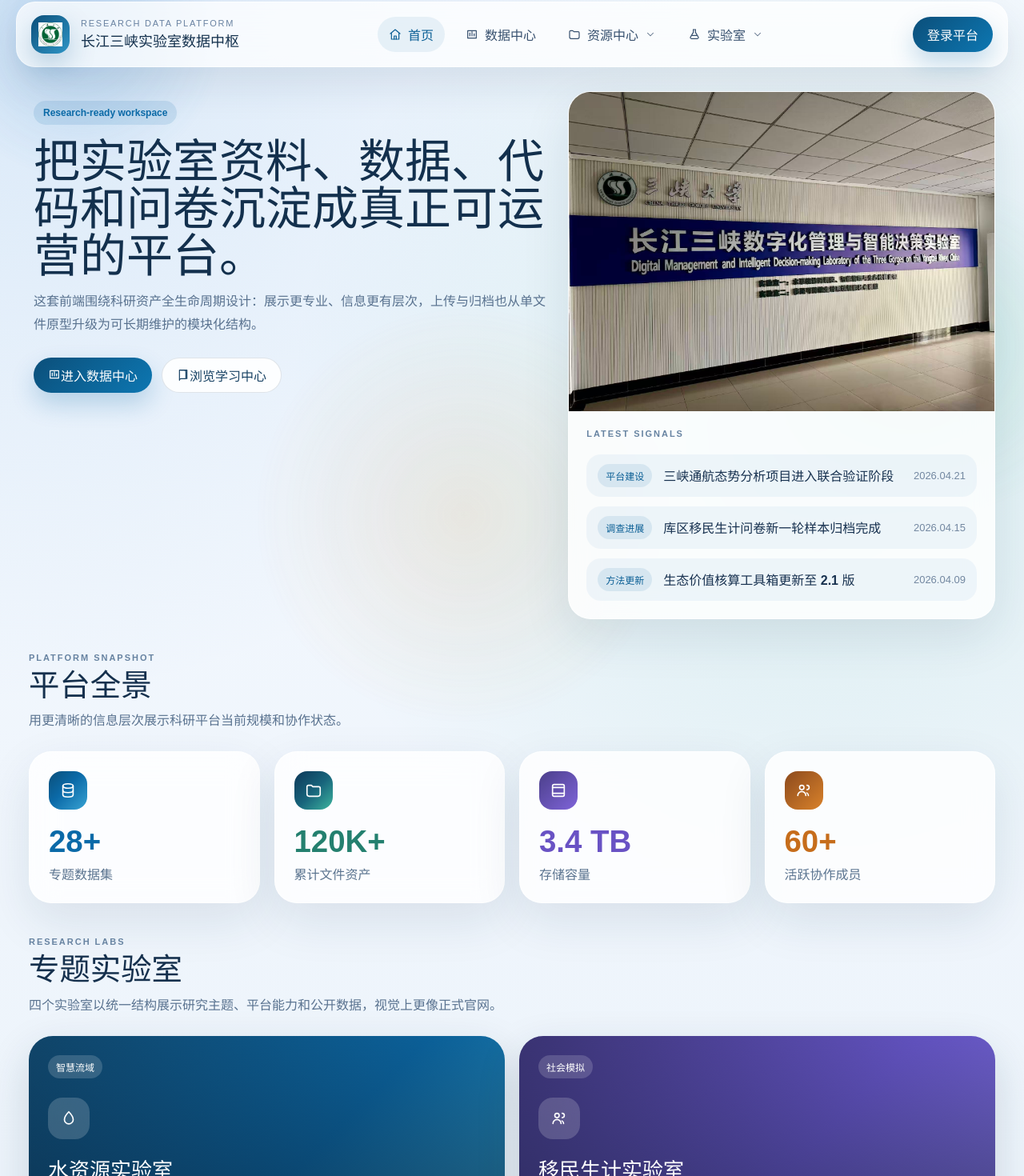
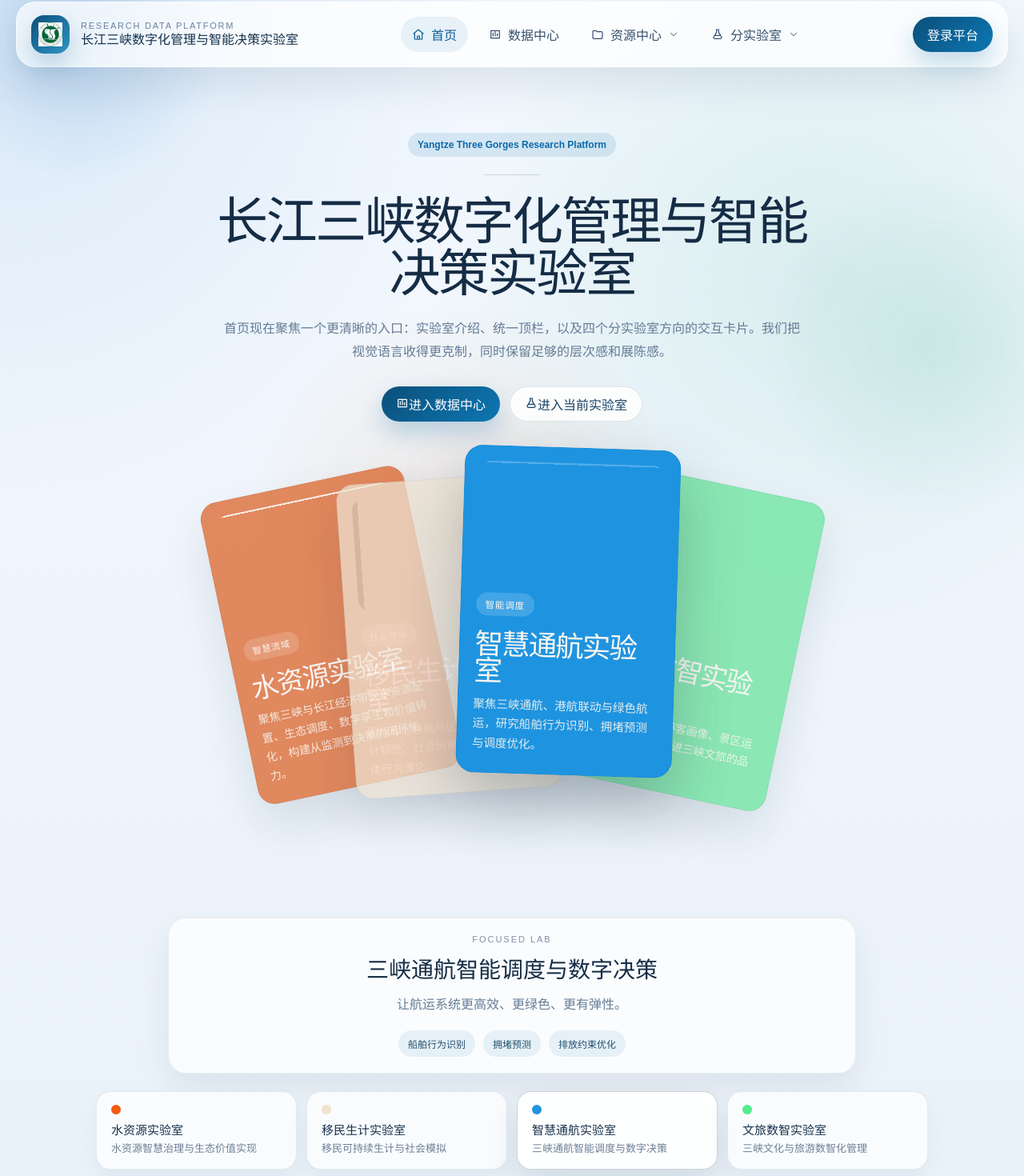
Before and after one commit to xjqofyjb/cjznjcsys, a React (Vite) app in the folder research-data-frontend/: page / in a window 1280 px wide. Shown: the part 16-1486 px from the top of the page at 80% size. Built offline with nearby package versions, Linux system fonts and the light colour scheme.

Commit message:
Refine lab showcase homepage

```diff
--- a/research-data-frontend/src/App.css
+++ b/research-data-frontend/src/App.css
@@ -110,8 +110,10 @@
 }
 
 .brand-lockup__text strong {
-  font-size: 18px;
+  font-size: 16px;
   color: #14314d;
+  line-height: 1.25;
+  max-width: 420px;
 }
 
 .topbar-nav,
@@ -402,6 +404,240 @@
 
 .hero-banner--compact {
   grid-template-columns: 1fr;
+}
+
+.home-stage {
+  position: relative;
+  z-index: 1;
+  width: min(1240px, calc(100% - 32px));
+  min-height: calc(100vh - 140px);
+  margin: 26px auto 0;
+  display: grid;
+  justify-items: center;
+  align-content: start;
+  gap: 38px;
+}
+
+.home-stage__intro {
+  max-width: 780px;
+  text-align: center;
+  padding-top: 46px;
+}
+
+.home-stage__line {
+  width: 72px;
+  height: 1px;
+  margin: 22px auto 26px;
+  background: rgba(22, 48, 76, 0.16);
+}
+
+.home-stage__intro h1 {
+  margin: 0;
+  font-size: clamp(40px, 5vw, 72px);
+  line-height: 1.02;
+  letter-spacing: -0.04em;
+  color: #152c45;
+}
+
+.home-stage__intro p {
+  max-width: 720px;
+  margin: 20px auto 0;
+  color: #657b95;
+  font-size: 16px;
+  line-height: 1.85;
+}
+
+.home-stage__actions {
+  display: flex;
+  justify-content: center;
+  gap: 12px;
+  flex-wrap: wrap;
+  margin-top: 28px;
+}
+
+.lab-showcase {
+  width: 100%;
+  display: grid;
+  justify-items: center;
+  gap: 22px;
+  padding-bottom: 28px;
+}
+
+.lab-showcase__stack {
+  position: relative;
+  width: min(1040px, 100%);
+  min-height: 560px;
+  display: grid;
+  place-items: center;
+}
+
+.lab-showcase__card {
+  position: absolute;
+  top: 32px;
+  left: 50%;
+  width: 260px;
+  min-height: 360px;
+  padding: 18px 18px 22px;
+  border: 1px solid rgba(24, 42, 62, 0.08);
+  border-radius: 22px;
+  background: var(--card-accent);
+  color: #fff6ef;
+  text-align: left;
+  box-shadow: 0 28px 60px rgba(17, 35, 54, 0.16);
+  transform: translateX(calc(-50% + var(--card-shift))) rotate(var(--card-rotate));
+  transform-origin: bottom center;
+  transition: transform 320ms cubic-bezier(0.22, 1, 0.36, 1), box-shadow 320ms ease, filter 240ms ease, opacity 240ms ease;
+  z-index: calc(10 + var(--card-depth));
+}
+
+.lab-showcase__stack:hover .lab-showcase__card {
+  filter: saturate(0.92);
+}
+
+.lab-showcase__card.is-active {
+  filter: saturate(1.02) !important;
+  box-shadow: 0 36px 78px rgba(17, 35, 54, 0.28);
+  transform: translateX(calc(-50% + var(--card-shift))) translateY(-22px) rotate(calc(var(--card-rotate) * 0.45)) scale(1.04);
+  z-index: 40;
+}
+
+.lab-showcase__card.is-dimmed {
+  opacity: 0.72;
+  filter: saturate(0.82);
+}
+
+.lab-showcase__graphic {
+  height: 140px;
+  border-radius: 14px;
+  background-image: var(--card-pattern);
+  background-size: cover;
+  opacity: 0.98;
+}
+
+.lab-showcase__content {
+  margin-top: 18px;
+}
+
+.lab-showcase__badge {
+  display: inline-flex;
+  padding: 6px 11px;
+  border-radius: 999px;
+  background: rgba(255, 255, 255, 0.16);
+  font-size: 11px;
+  font-weight: 700;
+  letter-spacing: 0.08em;
+  text-transform: uppercase;
+}
+
+.lab-showcase__content h2 {
+  margin: 18px 0 12px;
+  font-size: 34px;
+  line-height: 0.95;
+  letter-spacing: -0.05em;
+}
+
+.lab-showcase__content p {
+  margin: 0;
+  color: rgba(255, 247, 237, 0.88);
+  line-height: 1.7;
+  font-size: 14px;
+}
+
+.lab-showcase__detail {
+  width: min(860px, 100%);
+  padding: 20px 24px;
+  border: 1px solid rgba(19, 44, 69, 0.08);
+  border-radius: 22px;
+  background: rgba(255, 255, 255, 0.72);
+  box-shadow: 0 18px 42px rgba(18, 46, 78, 0.08);
+  text-align: center;
+}
+
+.lab-showcase__detail-eyebrow {
+  font-size: 11px;
+  letter-spacing: 0.18em;
+  text-transform: uppercase;
+  color: #8090a3;
+}
+
+.lab-showcase__detail h3 {
+  margin: 10px 0 12px;
+  font-size: 28px;
+  color: #152c45;
+}
+
+.lab-showcase__detail p {
+  max-width: 760px;
+  margin: 0 auto;
+  color: #677d95;
+  line-height: 1.75;
+}
+
+.lab-showcase__detail-tags {
+  display: flex;
+  justify-content: center;
+  flex-wrap: wrap;
+  gap: 10px;
+  margin-top: 18px;
+}
+
+.lab-showcase__detail-chip {
+  display: inline-flex;
+  padding: 8px 12px;
+  border-radius: 999px;
+  background: rgba(11, 106, 168, 0.08);
+  color: #215070;
+  font-size: 12px;
+  font-weight: 700;
+}
+
+.lab-showcase__legend {
+  width: min(1040px, 100%);
+  display: grid;
+  grid-template-columns: repeat(4, minmax(0, 1fr));
+  gap: 12px;
+}
+
+.lab-showcase__legend-item {
+  display: grid;
+  gap: 4px;
+  padding: 16px 18px;
+  border: 1px solid rgba(19, 44, 69, 0.09);
+  border-radius: 18px;
+  background: rgba(255, 255, 255, 0.72);
+  text-align: left;
+  box-shadow: 0 12px 30px rgba(18, 46, 78, 0.06);
+  transition: transform 180ms ease, box-shadow 180ms ease, border-color 180ms ease;
+}
+
+.lab-showcase__legend-item:hover {
+  transform: translateY(-2px);
+  border-color: rgba(19, 44, 69, 0.16);
+  box-shadow: 0 16px 36px rgba(18, 46, 78, 0.1);
+}
+
+.lab-showcase__legend-item.is-active {
+  border-color: rgba(19, 44, 69, 0.2);
+  background: rgba(255, 255, 255, 0.94);
+  box-shadow: 0 18px 42px rgba(18, 46, 78, 0.12);
+}
+
+.lab-showcase__legend-item strong {
+  color: #16304c;
+  font-size: 15px;
+}
+
+.lab-showcase__legend-item span {
+  color: #6b7f95;
+  font-size: 13px;
+  line-height: 1.5;
+}
+
+.lab-showcase__legend-dot {
+  width: 12px;
+  height: 12px;
+  border-radius: 999px;
+  margin-bottom: 4px;
 }
 
 .hero-banner__copy,
@@ -1109,6 +1345,19 @@
   .split-layout {
     grid-template-columns: 1fr;
   }
+
+  .lab-showcase__stack {
+    min-height: 460px;
+  }
+
+  .lab-showcase__card {
+    width: 220px;
+    min-height: 320px;
+  }
+
+  .lab-showcase__legend {
+    grid-template-columns: repeat(2, minmax(0, 1fr));
+  }
 }
 
 @media (max-width: 760px) {
@@ -1138,6 +1387,43 @@
     font-size: 34px;
   }
 
+  .home-stage {
+    width: min(1240px, calc(100% - 20px));
+    min-height: auto;
+    gap: 20px;
+  }
+
+  .home-stage__intro {
+    padding-top: 20px;
+  }
+
+  .home-stage__intro h1 {
+    font-size: 36px;
+  }
+
+  .lab-showcase__stack {
+    min-height: auto;
+    display: grid;
+    gap: 14px;
+  }
+
+  .lab-showcase__card {
+    position: relative;
+    top: auto;
+    left: auto;
+    width: 100%;
+    min-height: auto;
+    transform: none;
+  }
+
+  .lab-showcase__stack:hover .lab-showcase__card,
+  .lab-showcase__card.is-active,
+  .lab-showcase__card:hover {
+    transform: none;
+    filter: none !important;
+    opacity: 1;
+  }
+
   .metric-grid,
   .detail-grid,
   .dataset-grid,
@@ -1145,7 +1431,8 @@
   .lab-grid,
   .form-grid,
   .split-layout,
-  .tile-picker {
+  .tile-picker,
+  .lab-showcase__legend {
     grid-template-columns: 1fr;
   }
 
--- a/research-data-frontend/src/App.jsx
+++ b/research-data-frontend/src/App.jsx
@@ -16,7 +16,7 @@
   const auth = useAuthController();
 
   useEffect(() => {
-    document.title = "长江三峡实验室数据中枢";
+    document.title = "长江三峡数字化管理与智能决策实验室";
   }, []);
 
   const resourceItems = useMemo(
--- a/research-data-frontend/src/labs/HomePage.jsx
+++ b/research-data-frontend/src/labs/HomePage.jsx
@@ -1,128 +1,131 @@
-import { PageSection, SurfaceCard, MetricCard, Button, Badge } from "../shared-ui/components";
+import { useMemo, useState } from "react";
+import { Badge, Button } from "../shared-ui/components";
 import { Icon } from "../shared-ui/icons";
 import { labs } from "./data";
-import { resourceCenters } from "../resource-centers/config";
 
-const overviewMetrics = [
-  { value: "28+", label: "专题数据集", iconType: "database", tone: "ocean" },
-  { value: "120K+", label: "累计文件资产", iconType: "folder", tone: "aurora" },
-  { value: "3.4 TB", label: "存储容量", iconType: "storage", tone: "violet" },
-  { value: "60+", label: "活跃协作成员", iconType: "users", tone: "copper" },
+const labCardMeta = {
+  "lab-water": {
+    accent: "#f35a10",
+    pattern: "linear-gradient(180deg, rgba(255,255,255,0.9) 0 2px, transparent 2px 8px)",
+  },
+  "lab-migrant": {
+    accent: "#efe3cf",
+    pattern: "linear-gradient(90deg, rgba(85,71,53,0.18) 0 7px, transparent 7px 12px)",
+  },
+  "lab-shipping": {
+    accent: "#2094df",
+    pattern: "linear-gradient(180deg, rgba(255,255,255,0.24) 0 2px, transparent 2px 5px)",
+  },
+  "lab-culture": {
+    accent: "#52eb8f",
+    pattern: "linear-gradient(90deg, rgba(17,88,51,0.18) 0 3px, transparent 3px 6px)",
+  },
+};
+
+const cardOffsets = [
+  { rotate: -12, shift: -186, depth: 0 },
+  { rotate: -4, shift: -64, depth: 1 },
+  { rotate: 4, shift: 64, depth: 2 },
+  { rotate: 12, shift: 186, depth: 3 },
 ];
 
-const newsroom = [
-  { title: "三峡通航态势分析项目进入联合验证阶段", tag: "平台建设", date: "2026.04.21" },
-  { title: "库区移民生计问卷新一轮样本归档完成", tag: "调查进展", date: "2026.04.15" },
-  { title: "生态价值核算工具箱更新至 2.1 版", tag: "方法更新", date: "2026.04.09" },
-];
+export function HomePage({ onEnterLab, onOpenDataCenter }) {
+  const [focusedLab, setFocusedLab] = useState(labs[2]?.key || labs[0]?.key || "");
 
-export function HomePage({ onEnterLab, onEnterResource, onOpenDataCenter }) {
+  const activeLab = useMemo(
+    () => labs.find((lab) => lab.key === focusedLab) || labs[0],
+    [focusedLab],
+  );
+
   return (
-    <>
-      <section className="hero-banner">
-        <div className="hero-banner__copy">
+    <section className="home-stage">
+      <div className="home-stage__intro">
         <Badge tone="ocean" subtle>
-            Research-ready workspace
+          Yangtze Three Gorges Research Platform
         </Badge>
-          <h1>把实验室资料、数据、代码和问卷沉淀成真正可运营的平台。</h1>
+        <div className="home-stage__line" />
+        <h1>长江三峡数字化管理与智能决策实验室</h1>
         <p>
-            这套前端围绕科研资产全生命周期设计：展示更专业、信息更有层次，上传与归档也从单文件原型升级为可长期维护的模块化结构。
+          首页现在聚焦一个更清晰的入口：实验室介绍、统一顶栏，以及四个分实验室方向的交互卡片。我们把视觉语言收得更克制，同时保留足够的层次感和展陈感。
         </p>
-          <div className="hero-banner__actions">
+        <div className="home-stage__actions">
           <Button onClick={onOpenDataCenter}>
             <Icon type="data" size={16} />
             <span>进入数据中心</span>
           </Button>
-            <Button variant="secondary" onClick={() => onEnterResource("learning")}>
-              <Icon type="book" size={16} />
-              <span>浏览学习中心</span>
+          <Button variant="secondary" onClick={() => onEnterLab(activeLab?.key || labs[0]?.key || "home")}>
+            <Icon type="lab" size={16} />
+            <span>进入当前实验室</span>
           </Button>
         </div>
       </div>
 
-        <SurfaceCard className="hero-banner__panel">
-          <div className="hero-banner__visual">
-            <img src="/hero1.jpg" alt="三峡实验室平台展示" />
+      <div className="lab-showcase">
+        <div className="lab-showcase__stack">
+          {labs.map((lab, index) => {
+            const meta = labCardMeta[lab.key] || labCardMeta["lab-water"];
+            const offset = cardOffsets[index] || cardOffsets[0];
+            const isActive = focusedLab === lab.key;
+            const isDimmed = focusedLab && focusedLab !== lab.key;
+
+            return (
+              <button
+                key={lab.key}
+                className={`lab-showcase__card ${isActive ? "is-active" : ""} ${isDimmed ? "is-dimmed" : ""}`.trim()}
+                onMouseEnter={() => setFocusedLab(lab.key)}
+                onFocus={() => setFocusedLab(lab.key)}
+                onClick={() => onEnterLab(lab.key)}
+                style={{
+                  "--card-accent": meta.accent,
+                  "--card-pattern": meta.pattern,
+                  "--card-rotate": `${offset.rotate}deg`,
+                  "--card-shift": `${offset.shift}px`,
+                  "--card-depth": offset.depth,
+                }}
+              >
+                <div className="lab-showcase__graphic" />
+                <div className="lab-showcase__content">
+                  <span className="lab-showcase__badge">{lab.badge}</span>
+                  <h2>{lab.shortLabel}</h2>
+                  <p>{lab.summary}</p>
                 </div>
-          <div className="hero-banner__news">
-            <div className="section-eyebrow">Latest Signals</div>
-            {newsroom.map((item) => (
-              <div key={item.title} className="signal-row">
-                <div className="signal-row__tag">{item.tag}</div>
-                <div className="signal-row__title">{item.title}</div>
-                <div className="signal-row__date">{item.date}</div>
+              </button>
+            );
+          })}
         </div>
+
+        <div className="lab-showcase__detail">
+          <div className="lab-showcase__detail-eyebrow">Focused Lab</div>
+          <h3>{activeLab?.label}</h3>
+          <p>{activeLab?.mission}</p>
+          <div className="lab-showcase__detail-tags">
+            {activeLab?.highlights?.map((item) => (
+              <span key={item} className="lab-showcase__detail-chip">
+                {item}
+              </span>
             ))}
           </div>
-        </SurfaceCard>
-      </section>
+        </div>
 
-      <PageSection
-        eyebrow="Platform Snapshot"
-        title="平台全景"
-        subtitle="用更清晰的信息层次展示科研平台当前规模和协作状态。"
-      >
-        <div className="metric-grid">
-          {overviewMetrics.map((item) => (
-            <MetricCard key={item.label} {...item} />
-          ))}
-        </div>
-      </PageSection>
-
-      <PageSection
-        eyebrow="Research Labs"
-        title="专题实验室"
-        subtitle="四个实验室以统一结构展示研究主题、平台能力和公开数据，视觉上更像正式官网。"
-      >
-        <div className="lab-grid">
-          {labs.map((lab) => (
+        <div className="lab-showcase__legend">
+          {labs.map((lab) => {
+            const isActive = focusedLab === lab.key;
+            return (
               <button
                 key={lab.key}
-              className="lab-tile"
-              style={{ backgroundImage: `${lab.gradient}, url(${lab.image})` }}
+                className={`lab-showcase__legend-item ${isActive ? "is-active" : ""}`.trim()}
+                onMouseEnter={() => setFocusedLab(lab.key)}
+                onFocus={() => setFocusedLab(lab.key)}
                 onClick={() => onEnterLab(lab.key)}
               >
-              <div className="lab-tile__badge">{lab.badge}</div>
-              <div className="lab-tile__body">
-                <div className="lab-tile__icon">
-                  <Icon type={lab.iconType} size={22} color="#fff" />
+                <span className="lab-showcase__legend-dot" style={{ background: labCardMeta[lab.key]?.accent }} />
+                <strong>{lab.shortLabel}</strong>
+                <span>{lab.label}</span>
+              </button>
+            );
+          })}
         </div>
-                <h3>{lab.shortLabel}</h3>
-                <p>{lab.summary}</p>
       </div>
-              <div className="lab-tile__footer">
-                <span>{lab.highlights.join(" · ")}</span>
-                <Icon type="arrowRight" size={16} color="#fff" />
-              </div>
-            </button>
-          ))}
-        </div>
-      </PageSection>
-
-      <PageSection
-        eyebrow="Knowledge Flows"
-        title="资源中心"
-        subtitle="把资料、代码和问卷设计成统一的信息中心，而不是分散的孤立页面。"
-      >
-        <div className="resource-grid">
-          {resourceCenters.map((center) => (
-            <SurfaceCard key={center.key} className="resource-card">
-              <div className="resource-card__icon" style={{ backgroundImage: center.gradient }}>
-                <Icon type={center.iconType} size={22} color="#fff" />
-              </div>
-              <h3>{center.label}</h3>
-              <p>{center.subtitle}</p>
-              <div className="resource-card__meta">
-                <span>{center.categories.slice(1, 4).join(" · ")}</span>
-              </div>
-              <Button variant="secondary" onClick={() => onEnterResource(center.key)}>
-                <span>进入 {center.label}</span>
-                <Icon type="arrowRight" size={16} />
-              </Button>
-            </SurfaceCard>
-          ))}
-        </div>
-      </PageSection>
-    </>
+    </section>
   );
 }
--- a/research-data-frontend/src/shared-ui/components.jsx
+++ b/research-data-frontend/src/shared-ui/components.jsx
@@ -92,7 +92,7 @@
   );
 }
 
-export function LoadingState({ title = "正在加载内容…" }) {
+export function LoadingState({ title = "正在加载内容..." }) {
   return (
     <SurfaceCard className="empty-state">
       <div className="loading-dot" />
@@ -164,7 +164,7 @@
         >
           <button className={`topbar-nav__item ${isLabActive ? "is-active" : ""}`}>
             <Icon type="lab" size={16} />
-            <span>实验室</span>
+            <span>分实验室</span>
             <Icon type="chevronDown" size={14} style={{ opacity: 0.8 }} />
           </button>
           {labsOpen ? (
@@ -251,7 +251,7 @@
           </div>
 
           <div className="mobile-nav__group">
-            <div className="mobile-nav__title">实验室</div>
+            <div className="mobile-nav__title">分实验室</div>
             {labs.map((lab) => (
               <button
                 key={lab.key}
@@ -304,7 +304,7 @@
           </div>
           <div className="brand-lockup__text">
             <span className="brand-lockup__eyebrow">Research Data Platform</span>
-            <strong>长江三峡实验室数据中枢</strong>
+            <strong>长江三峡数字化管理与智能决策实验室</strong>
           </div>
         </button>
 
@@ -339,12 +339,12 @@
     <footer className="app-footer">
       <div className="app-footer__inner">
         <div>
-          <div className="section-eyebrow">Integrated Research Workspace</div>
-          <h3>从数据治理到科研展示，把实验室资产沉淀成可持续平台。</h3>
+          <div className="section-eyebrow">Yangtze Three Gorges Lab</div>
+          <h3>长江三峡数字化管理与智能决策实验室</h3>
         </div>
         <div className="app-footer__meta">
-          <span>面向科研资料、代码、问卷与专题实验室场景</span>
-          <span>Design refresh · Modular frontend architecture</span>
+          <span>面向科研资料、公开资源、专题实验室与数据归档协同场景</span>
+          <span>Digital governance · intelligent decision-making · long-term research assets</span>
         </div>
       </div>
     </footer>
```
Lines whose indentation alone changed are shown as unchanged.
